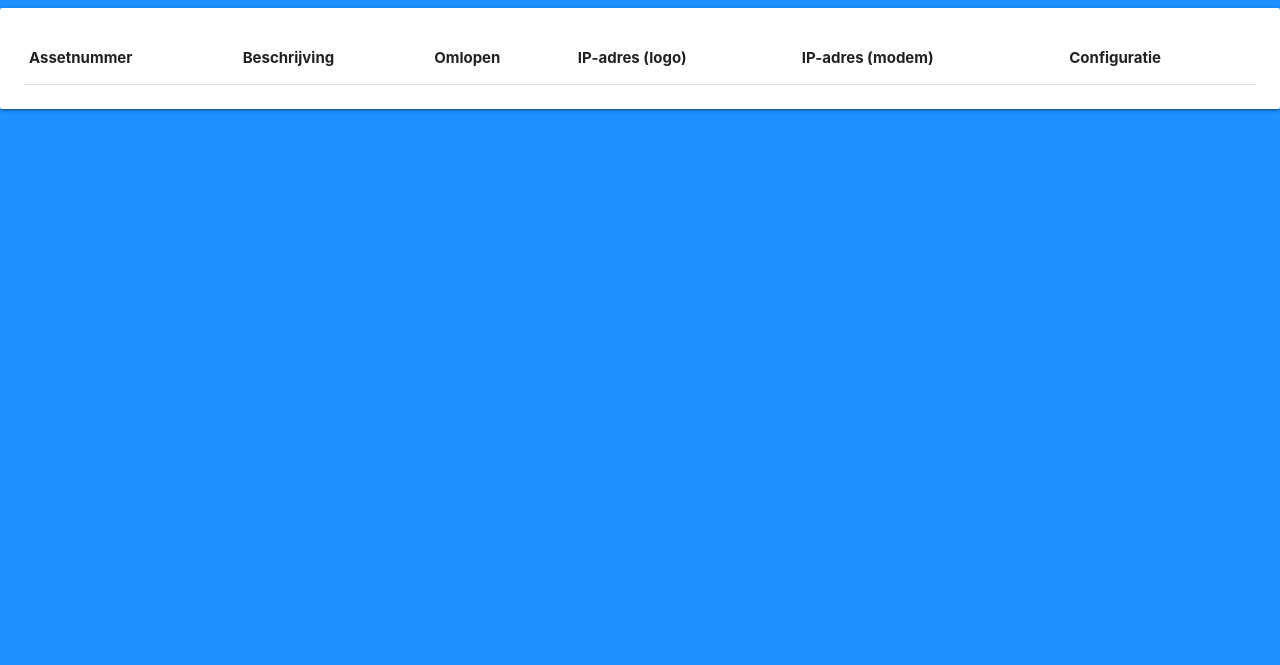
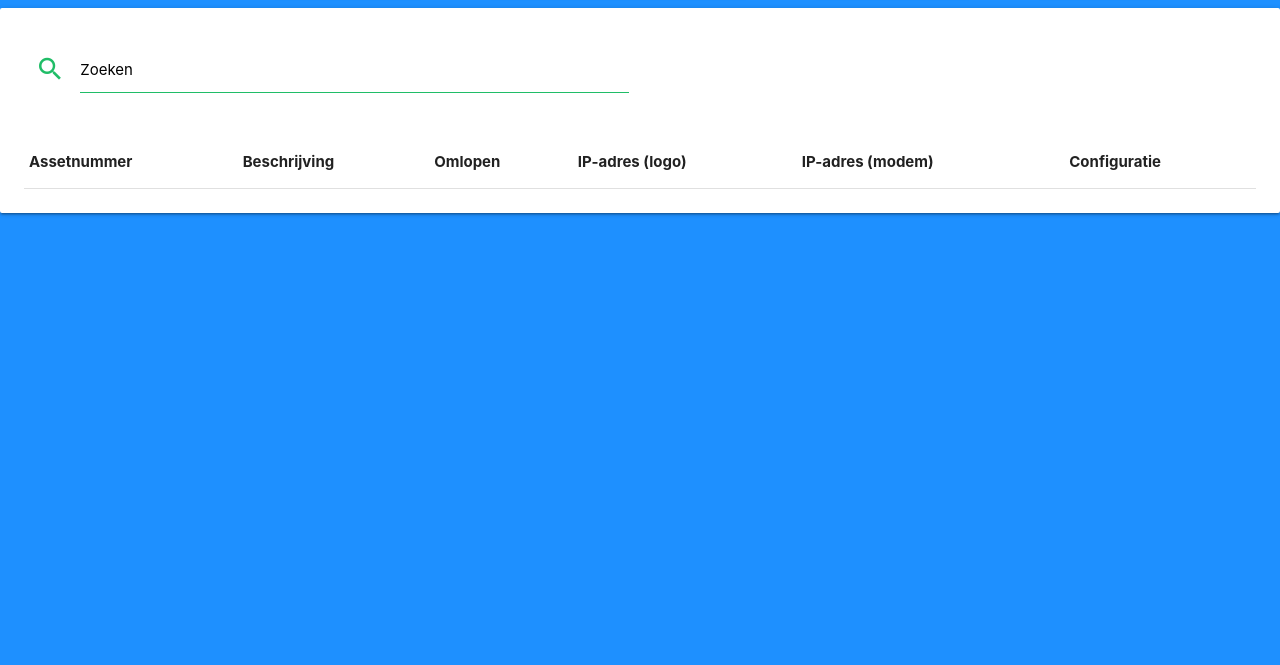
Before and after one commit to TiesLeider/tms, a Django app: page /tram/asset_lijst in a window 1280 px wide. Shown: the part 64-729 px from the top of the page. Run offline with Django 3.2, Linux system fonts and the light colour scheme; the visitor is signed in with stand-in values (Sample User, id 1); data that the repository does not hold is empty; some libraries are stand-ins or nearby versions.

Commit message:
asset_lijst

```diff
--- a/tram/templates/tram/asset_lijst.html
+++ b/tram/templates/tram/asset_lijst.html
@@ -1,6 +1,13 @@
 {% extends "tram/base.html" %}
 {% block content %}
 <div class="card-panel white">
+    <div class="row">
+        <div class="input-field col s3 m6 l6">
+            <i id="zbIcon" class="material-icons prefix zoekBalkClass">search</i>
+            <input id="zoekBalk" type="text" class="validate zoekBalkClass">
+            <label for="zoekBalk">Zoeken</label>
+        </div>
+    </div>
     <table>
         <thead>
             <th>Assetnummer</th>
@@ -10,7 +17,7 @@
             <th>IP-adres (modem)</th>
             <th>Configuratie</th>
         </thead>
-        <tbody>
+        <tbody id="tabelInhoud">
             {%for asset in assets %}
             <tr>
                 <td><span title="{{asset.beschrijving}}"><a href="{% url 'asset_index'  asset.assetnummer %}" class="white blue-text btn waves-effect waves-light">{{asset.assetnummer}}</a></span></td>
@@ -26,3 +33,17 @@
 
 </div>
 {% endblock %}
+{% block javascript %}
+
+<script>
+    $("document").ready(function(){
+        $("#zoekBalk").on("keyup", function() {
+            var value = $(this).val().toLowerCase();
+            $("#tabelInhoud tr").filter(function() {
+              $(this).toggle($(this).text().toLowerCase().indexOf(value) > -1)
+            });
+        });
+    });
+</script>
+
+{% endblock%}
```
